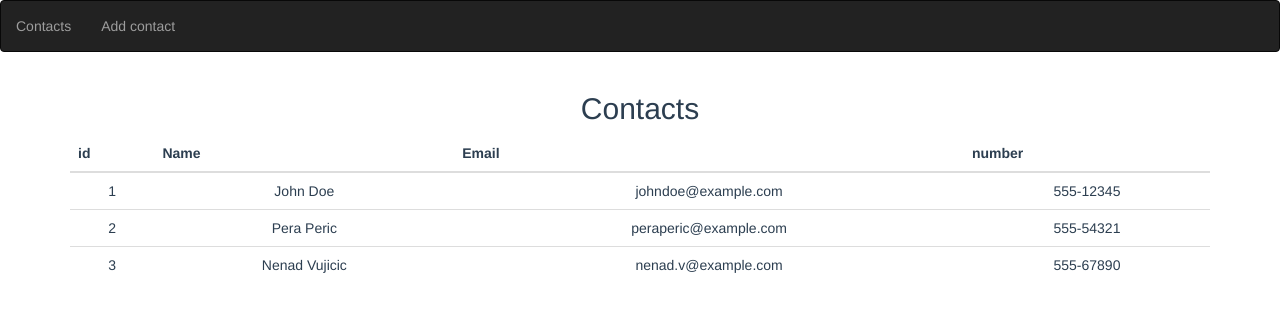
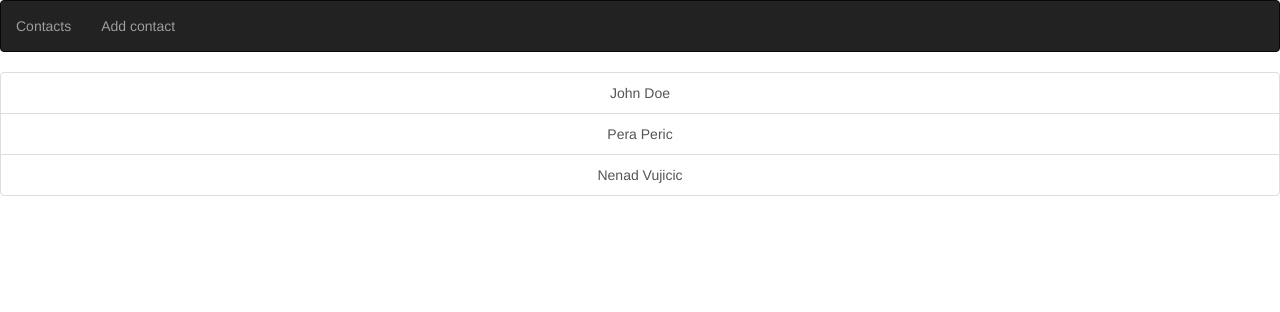
Before and after one commit to npacariz/practice-vue, a Vue app: page /#/contacts in a window 1280 px wide. Shown: the top 312 px of the page. Built offline with nearby package versions, Linux system fonts and the light colour scheme.

Commit message:
Zadatak 3 kraj

```diff
--- /dev/null
+++ b/src/components/ContactDetalis.vue
@@ -0,0 +1,44 @@
+<template>
+    <div>
+       <table class="table table-bordered">
+    <thead>
+      <tr>
+        <th>id</th>
+        <th>Name</th>
+        <th>email</th>
+        <th>number</th>
+      </tr>
+    </thead>
+    <tbody>
+      <tr>
+        <td>{{contacts.id}}</td>
+        <td>{{contacts.name}}</td>
+        <td>{{contacts.email}}</td>
+        <td> {{contacts.number}}</td>
+      </tr>
+
+    </tbody>
+  </table>
+
+    </div>
+</template>
+
+<script>
+export default {
+    props: ['contactList'],
+    data() {
+        return {
+
+        }
+    },
+
+    computed: {
+       contacts() {
+                let routePara = this.$route.params.id;
+
+                return this.contactList.find((element) => element.id == routePara)
+
+            }
+    }
+}
+</script>
--- a/src/components/ContactList.vue
+++ b/src/components/ContactList.vue
@@ -42,6 +42,7 @@
 </template>
 
 <script>
+import ContactListProps from '../components/ContactListProps.vue';
 export default {
   name: 'ContactList',
   props: ['title'],
--- /dev/null
+++ b/src/components/ContactListProps.vue
@@ -0,0 +1,24 @@
+<template>
+    <div>
+
+        <router-link v-for="(contact, index) in contactList" :key='index'
+        :to="{name: 'contact-details', params: {id: contact.id}}" class="list-group-item" exact-active-class="active">
+
+        {{contact.name}}
+        <br>
+        </router-link >
+
+
+    </div>
+</template>
+
+<script>
+export default {
+    props: ['contactList'],
+    data() {
+        return {
+
+        }
+    }
+}
+</script>
--- a/src/main.js
+++ b/src/main.js
@@ -10,7 +10,9 @@ const routes = [
 
   {path: '/', redirect: 'contacts'},
   {path: '/contacts', component: Contacts},
+  {path: '/contacts/:id', component: Contacts, name:'contact-details'},
   {path: '/add-contact', component: AddContact},
+
 ];
 const router = new VueRouter({
  routes
--- a/src/pages/AddContact.vue
+++ b/src/pages/AddContact.vue
@@ -1,25 +1,47 @@
 <template>
   <div>
      <h1>Add-contacts</h1>
-       <form class="form-inline" action="/action_page.php">
+       <form class="form-inline" @submit.prevent>
           <div class="form-group">
-            <label for="email">Email address:</label>
-            <input type="email" class="form-control" id="email">
+            <label for="email">id:</label>
+            <input type="text" class="form-control" v-model="newContact.id">
           </div>
+          <br>
           <div class="form-group">
-            <label for="pwd">Password:</label>
-            <input type="password" class="form-control" id="pwd">
+            <label for="pwd">Name:</label>
+            <input type="text" class="form-control" v-model="newContact.name">
           </div>
-          <div class="checkbox">
-            <label><input type="checkbox"> Remember me</label>
+            <br>
+           <div class="form-group">
+            <label for="pwd">Email:</label>
+            <input type="text" class="form-control" v-model="newContact.email">
           </div>
-          <button type="submit" class="btn btn-default">Submit</button>
+            <br>
+           <div class="form-group">
+            <label for="pwd">number:</label>
+            <input type="text" class="form-control" v-model="newContact.number">
+          </div>
+            <br>
+          <button @click='addContact' type="submit" class="btn btn-default">Add Contact</button>
       </form>
   </div>
 </template>
 
 <script>
 export default {
+
+    data() {
+      return {
+
+        newContact: {},
+      }
+    },
+    methods: {
+      addContact() {
+        this.$emit('addConcat', this.newContact)
+    }
+
+}
 
 
 }
--- a/src/pages/Contacts.vue
+++ b/src/pages/Contacts.vue
@@ -1,34 +1,24 @@
 <template>
   <div>
-     <div class="container">
-          <h2>Contacts</h2>
-  <table class="table">
-    <thead>
-      <tr>
-        <th>id</th>
-        <th>Name</th>
-        <th>Email</th>
-        <th>number</th>
-      </tr>
-    </thead>
-    <tbody>
-      <tr v-for="(contact, index) in contacts" :key='index'>
-        <td>{{contact.id}}</td>
-        <td>{{contact.name}}</td>
-        <td>{{contact.email}}</td>
-        <td>{{contact.number}}</td>
+    <ContactListProps :contactList = 'contacts'/>
 
-      </tr>
-    </tbody>
-  </table>
-</div>
+      <div v-if="this.$route.params.id">
+         <ContactDetalis :contactList = 'contacts'/>
+      </div>
+
   </div>
 </template>
 
 <script>
+import ContactListProps from '../components/ContactListProps.vue';
+import ContactDetalis from '../components/ContactDetalis.vue';
+
 export default {
   name:'Contacts',
-
+  components: {
+    ContactListProps,
+    ContactDetalis
+    },
   data() {
     return {
     contacts: [
```
